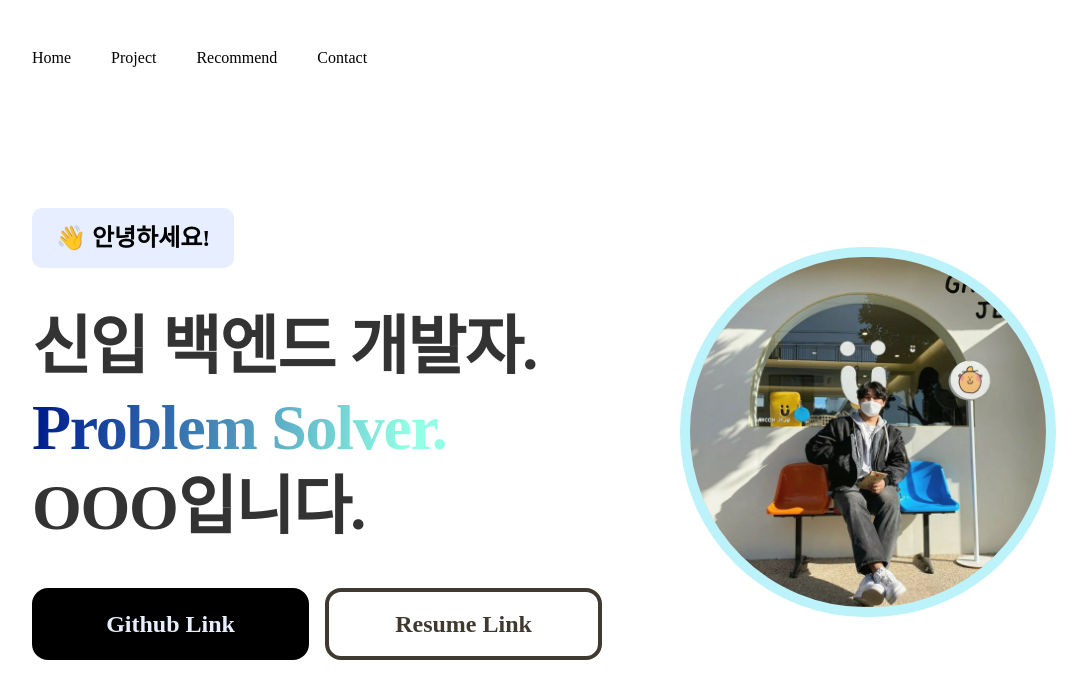
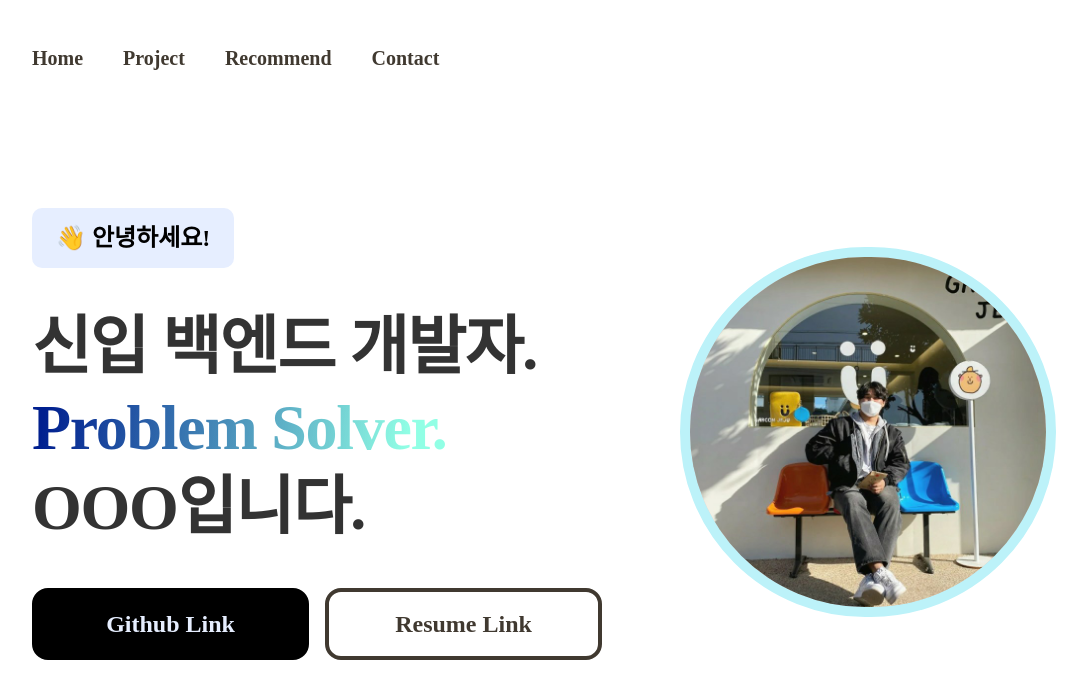
Before and after one commit to EastWon0103/shinhan-web-practice, a plain HTML site: page index.html in a window 1280 px wide. Shown: the whole page, without its empty margins (96-1183 px from the left). Drawn offline with Linux system fonts and the light colour scheme.

Commit message:
fix: nav text css

```diff
--- a/nav.css
+++ b/nav.css
@@ -6,4 +6,11 @@ nav {
 
     padding-left: 120px;
     padding-right: 120px;
+
+    color: #403930;
+    font-family: Pretendard;
+    font-size: 20px;
+    font-style: normal;
+    font-weight: 600;
+    line-height: 150%; /* 30px */
 }
```
